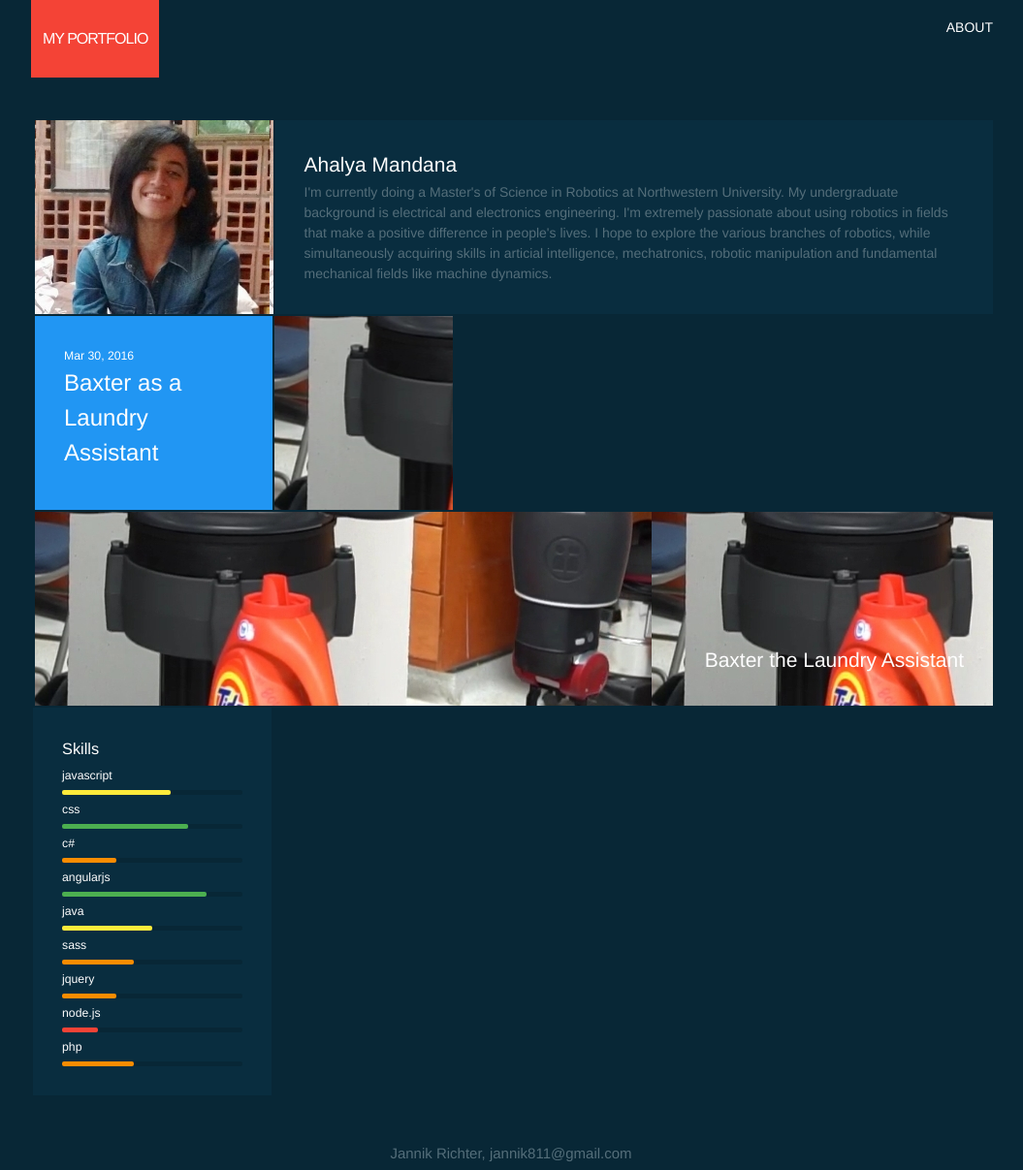
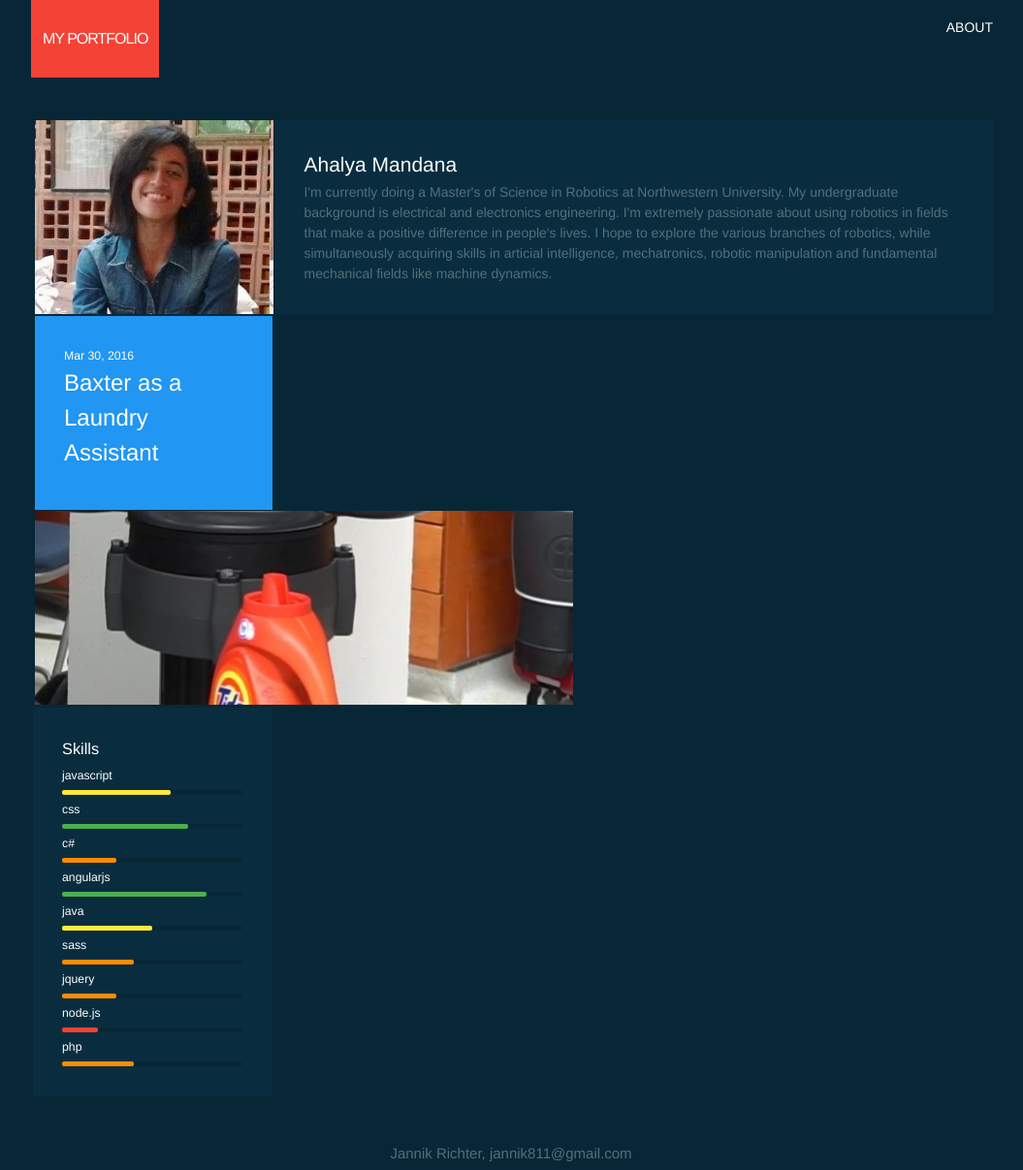
Before and after one commit to am2512/am2512.github.io, a Jekyll site: the page built from index.html, in a window 1280 px wide. Shown: the whole page at 97% size, without its empty margins (112-1167 px from the left). Built offline with Jekyll 4.4.1, drawn with Linux system fonts in a browser that asks for light colours.

Commit message:
Adding content for Baxter project

```diff
--- a/_data/portfolio.yml
+++ /dev/null
@@ -1,5 +0,0 @@
--   id: 1
-    title: Baxter the Laundry Assistant
-    img: 1.jpg
-    width: 12
-    height: 5
--- a/index.html
+++ b/index.html
@@ -34,7 +34,7 @@ layout: default
         </div>
       </div>
 
-       <div class="col col-3">
+       <div class="col col-9">
           <div class="block glass"  style="background-image:url(assets/1.jpg)">
           </div>
       </div>
```
